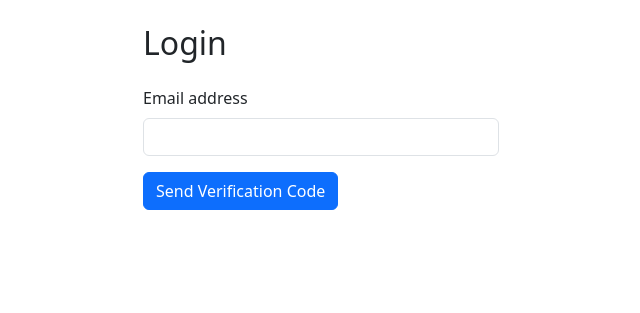
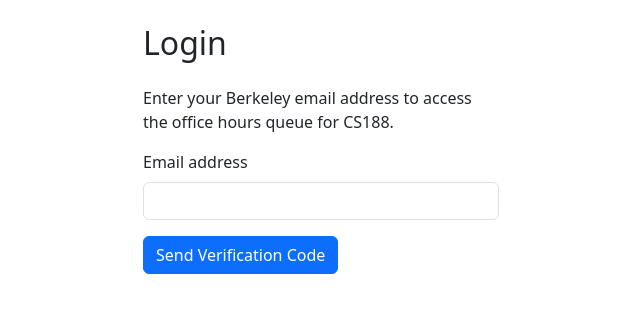
Before and after one commit to MateiG/office-hours, a Flask app: page / in a window 1280 px wide. Shown: the part 56-369 px from the top of the page, without its empty margins (319-959 px from the left). Run offline with Flask 3, Linux system fonts and the light colour scheme; data that the repository does not hold is empty; parts of the project's set-up code (start-up, migrations or seed data) failed here and were passed over.

Commit message:
small change

```diff
--- a/app/templates/index.html
+++ b/app/templates/index.html
@@ -4,6 +4,7 @@
 <div class="row justify-content-center">
     <div class="col-md-4">
         <h2 class="mb-4">Login</h2>
+        <p>Enter your Berkeley email address to access the office hours queue for CS188.</p>
         <form method="POST">
             <div class="mb-3">
                 <label for="email" class="form-label">Email address</label>
```
